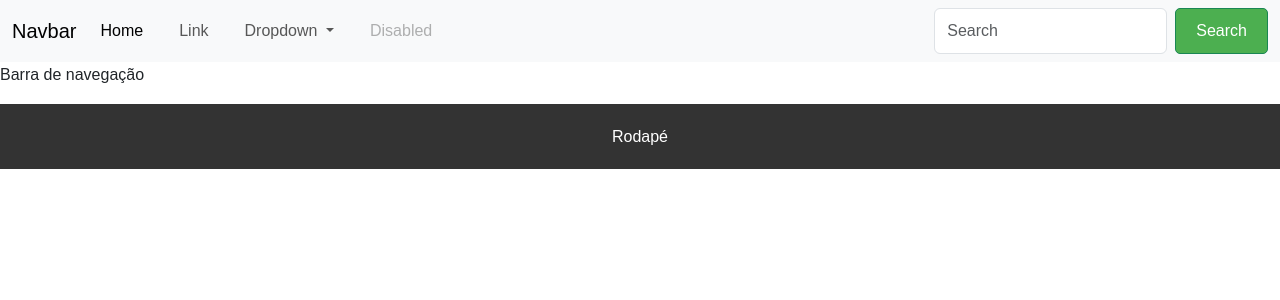
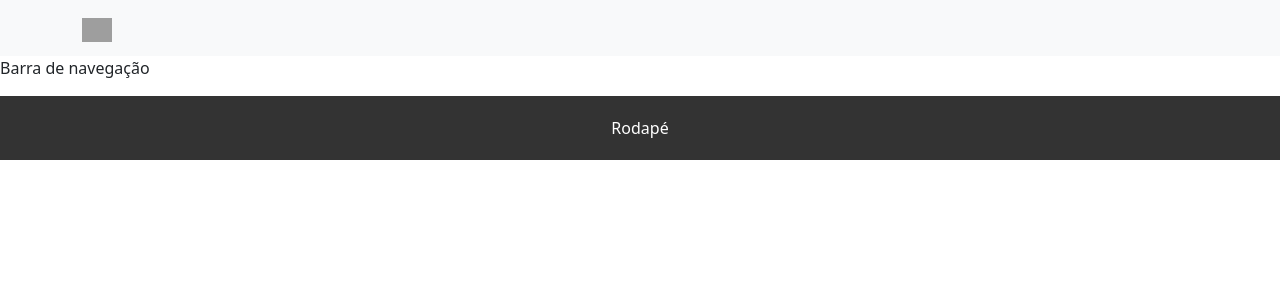
Before and after one commit to flv7x/Site_industra, a Django app: page / in a window 1280 px wide. Shown: the top 300 px of the page. Run offline with Django 5.2, Linux system fonts and the light colour scheme; grey boxes are pictures that could not be loaded.

Commit message:
inicio de estilização de navbar

```diff
--- a/app_industria/static/stylecss/style.css
+++ /dev/null
@@ -1,83 +0,0 @@
-/* Reset CSS */
-* {
-    margin: 0;
-    padding: 0;
-    box-sizing: border-box;
-}
-
-/* Base styles */
-body {
-    font-family: Arial, sans-serif;
-    line-height: 1.6;
-}
-
-/* Header styles */
-header {
-    background-color: #333;
-    color: #fff;
-    padding: 20px;
-}
-
-nav ul {
-    list-style: none;
-}
-
-nav ul li {
-    display: inline-block;
-    margin-right: 20px;
-}
-
-nav ul li:last-child {
-    margin-right: 0;
-}
-
-nav ul li a {
-    color: #fff;
-    text-decoration: none;
-}
-
-/* Hero Section styles */
-#hero {
-    background-image: url('industrial.jpg');
-    background-size: cover;
-    background-position: center;
-    color: #fff;
-    text-align: center;
-    padding: 100px 0;
-}
-
-.hero-content {
-    max-width: 600px;
-    margin: 0 auto;
-}
-
-/* Container styles */
-.container {
-    max-width: 800px;
-    margin: 0 auto;
-    padding: 40px 20px;
-}
-
-/* Button styles */
-.btn {
-    display: inline-block;
-    padding: 10px 20px;
-    background-color: #4caf50;
-    color: #fff;
-    text-decoration: none;
-    border-radius: 5px;
-    transition: background-color 0.3s;
-}
-
-.btn:hover {
-    background-color: #18521a;
-}
-
-/* Footer styles */
-footer {
-    background-color: #333;
-    color: #fff;
-    text-align: center;
-    padding: 20px 0;
-    margin-top: 13px;
-}
--- /dev/null
+++ b/app_industria/static/usuarios/stylecss/style.css
@@ -0,0 +1,14 @@
+/* Reset CSS */
+* {
+    margin: 0;
+    padding: 0;
+    box-sizing: border-box;
+}
+
+footer {
+    background-color: #333;
+    color: #fff;
+    text-align: center;
+    padding: 20px 0;
+    margin-top: 13px;
+}
--- a/app_industria/templates/usuarios/home.html
+++ b/app_industria/templates/usuarios/home.html
@@ -14,46 +14,17 @@
         rel="stylesheet" integrity="sha384-QWTKZyjpPEjISv5WaRU9OFeRpok6YctnYmDr5pNlyT2bRjXh0JMhjY6hW+ALEwIH" crossorigin="anonymous">
 
     <!-- css_project -->
-    <link rel="stylesheet" href="{% static '/usuarios/stylecss/style.css' %}">
+    <link rel="stylesheet" href="{% static 'usuarios/stylecss/style.css' %}">
 </head>
 
 <body>
-    <nav class="navbar navbar-expand-lg bg-body-tertiary">
-        <div class="container-fluid">
-          <a class="navbar-brand" href="#">Navbar</a>
-          <button class="navbar-toggler" type="button" data-bs-toggle="collapse" data-bs-target="#navbarSupportedContent" aria-controls="navbarSupportedContent" aria-expanded="false" aria-label="Toggle navigation">
-            <span class="navbar-toggler-icon"></span>
-          </button>
-          <div class="collapse navbar-collapse" id="navbarSupportedContent">
-            <ul class="navbar-nav me-auto mb-2 mb-lg-0">
-              <li class="nav-item">
-                <a class="nav-link active" aria-current="page" href="#">Home</a>
-              </li>
-              <li class="nav-item">
-                <a class="nav-link" href="#">Link</a>
-              </li>
-              <li class="nav-item dropdown">
-                <a class="nav-link dropdown-toggle" href="#" role="button" data-bs-toggle="dropdown" aria-expanded="false">
-                  Dropdown
-                </a>
-                <ul class="dropdown-menu">
-                  <li><a class="dropdown-item" href="#">Action</a></li>
-                  <li><a class="dropdown-item" href="#">Another action</a></li>
-                  <li><hr class="dropdown-divider"></li>
-                  <li><a class="dropdown-item" href="#">Something else here</a></li>
-                </ul>
-              </li>
-              <li class="nav-item">
-                <a class="nav-link disabled" aria-disabled="true">Disabled</a>
-              </li>
-            </ul>
-            <form class="d-flex" role="search">
-              <input class="form-control me-2" type="search" placeholder="Search" aria-label="Search">
-              <button class="btn btn-outline-success" type="submit">Search</button>
-            </form>
-          </div>
-        </div>
-      </nav>
+  <nav class="navbar bg-body-tertiary">
+    <div class="container">
+      <a class="navbar-brand" href="#">
+        <img src="/docs/5.3/assets/brand/bootstrap-logo.svg" alt="Bootstrap" width="30" height="24">
+      </a>
+    </div>
+  </nav>
 
     <div id="container">
         <p>Barra de navegação</p>
```
Also changed, not shown: app_industria/static/usuarios/scriptjs/script.js (renamed from app_industria/static/scriptjs/script.js).
